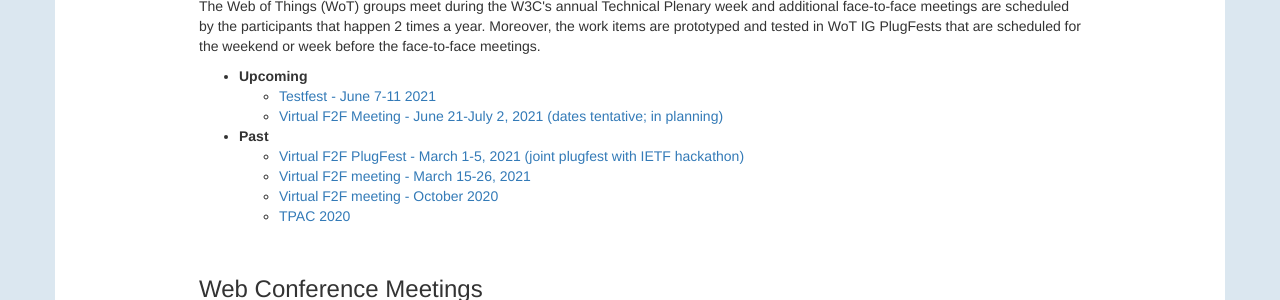
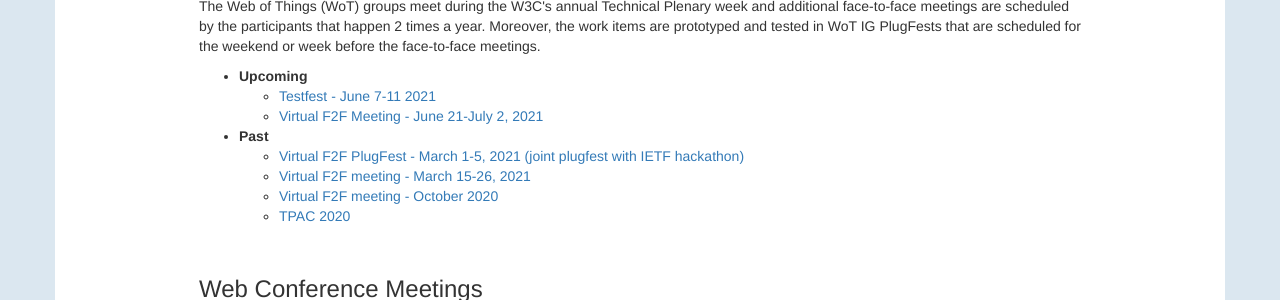
Before and after one commit to w3c/wot-marketing, a Jekyll site: the page built from docs/activities/general/index.html, in a window 1280 px wide. Shown: the part 502-802 px from the top of the page. Built offline with Jekyll 4.4.1, drawn with Linux system fonts in a browser that asks for light colours; nearby versions of some CDN libraries.

Commit message:
fix: remove tentative statements

```diff
--- a/docs/activities/general/index.html
+++ b/docs/activities/general/index.html
@@ -32,7 +32,7 @@
 			<strong>Upcoming</strong>
 			<ul>
 				<li><a href="https://www.w3.org/WoT/IG/wiki/F2F_meeting,_June_2021#Testfest">Testfest - June 7-11 2021</a></li>
-				<li><a href="https://www.w3.org/WoT/IG/wiki/F2F_meeting,_June_2021#Virtual_F2F">Virtual F2F Meeting - June 21-July 2, 2021 (dates tentative; in planning)</a></li>
+				<li><a href="https://www.w3.org/WoT/IG/wiki/F2F_meeting,_June_2021#Virtual_F2F">Virtual F2F Meeting - June 21-July 2, 2021</a></li>
 			</ul>
 		</li>
 		<li>
```
